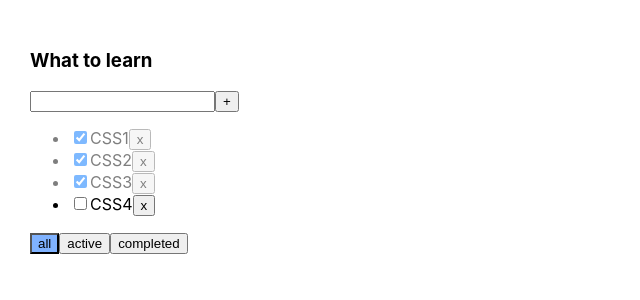
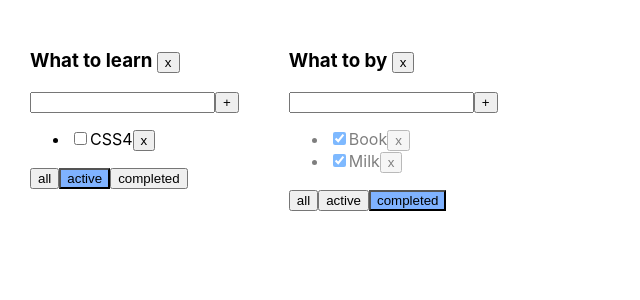
Before and after one commit to Kkatsiarryna/todolist, a React (Create React App) app: page / in a window 1280 px wide. Shown: the top 300 px of the page, without its empty margins (0-640 px from the left). Built offline with nearby package versions, Linux system fonts and the light colour scheme.

Commit message:
working with several todolists

```diff
--- a/src/App.tsx
+++ b/src/App.tsx
@@ -1,5 +1,4 @@
 import React, {useState} from 'react';
-import logo from './logo.svg';
 import './App.css';
 import {TaskType, TodoList} from './components/TodoList/TodoList';
 import {v1} from "uuid";
@@ -9,67 +8,147 @@
 
 function App() {
     console.log("App ren");
-    // let arr = useState(initTasks);
-    /*  let tasks = arr[0];
-      let setTasks = arr[1];*/ // функция кот меняет данные
 
-    let [tasks, setTasks] = useState<Array<TaskType>>([
-        {id: v1(), title: "CSS1", isDone: true},
-        {id: v1(), title: "CSS2", isDone: true},
-        {id: v1(), title: "CSS3", isDone: true},
-        {id: v1(), title: "CSS4", isDone: false}]);
-
-    console.log(tasks);
-
-    let [filter, setFilter] = useState<FilterValuesType>('all')
-
-    function removeTask(id: string) { //callback
-        let filteredTasks = tasks.filter(t => t.id !== id)
-        setTasks(filteredTasks); //измени в state таски, вызывается после логич обработки
+    type TodolistType ={
+        id: string
+        title: string
+        filter: FilterValuesType
     }
 
-    function addTask(title: string) { // придет из todolist
-        let newTask = {id: v1(), title: title, isDone: false};
-        let newTasks = [newTask, ...tasks];
-        setTasks(newTasks);
+    function removeTask(id: string, todolistId: string) { //callback
+        let tasks = tasksObj[todolistId] // достать один массив из объекта
+        let filteredTasks = tasks.filter(t => t.id !== id)
+        tasksObj[todolistId] = filteredTasks;
+        setTasks({...tasksObj}); //измени в state таски, вызывается после логич обработки
     }
 
+    function addTask(title: string, todolistId: string) { // придет из todolist
+
+        let newTask = {id: v1(), title: title, isDone: false};
+        let tasks = tasksObj[todolistId];
+        let newTasks = [newTask, ...tasks];
+        tasksObj[todolistId] = newTasks
+        setTasks({...tasksObj});
+    }
+
+    function changeStatus(taskId: string, isDone: boolean, todolistId: string) {
+        let tasks = tasksObj[todolistId];
+        let updatedTasks = tasks.map(task => task.id === taskId ? { ...task, isDone: isDone } : task);
+        tasksObj[todolistId] = updatedTasks;
+        setTasks({ ...tasksObj });
+    }
+
+    function changeFilter(value: FilterValuesType, todolistID: string) { // педадам ее callback-ом в todolist
+        let todolist = todolists.find((tl) => tl.id === todolistID);
+        if (todolist){
+            todolist.filter = value;
+            setTodolist([...todolists]);
+        }
+    }
+
+    let removeTodolist = (todolistID: string) => {
+        let filteredTodolist = todolists.filter ( tl => tl.id !== todolistID);
+        setTodolist(filteredTodolist);
+
+        delete tasksObj[todolistID];
+        setTasks({...tasksObj});
+    }
+
+    let todolistID1 = v1();
+    let todolistID2 = v1();
 
 
-    function changeStatus(taskId: string, isDone: boolean) {
-       let task =  tasks.find( t => t.id === taskId);
-       if (task){
-           task.isDone = isDone;
-       }
-       setTasks([...tasks]);
-    }
+    let [todolists, setTodolist] = useState<TodolistType[]>([
+        {id: todolistID1, title: "What to learn", filter: 'active'},
+        {id: todolistID2, title: "What to by", filter: 'completed'},
+    ] );
 
-    function changeFilter(value: FilterValuesType) { // педадам ее callback-ом в todolist
-        setFilter(value);
-    }
 
-    let tasksForTodolist = tasks;
-    if (filter === 'completed') {
-        tasksForTodolist = tasks.filter(t => t.isDone === true);
-    }
-    if (filter === 'active') {
-        tasksForTodolist = tasks.filter(t => t.isDone === false);
-
-    }
+    let [ tasksObj, setTasks] = useState({
+        [todolistID1]: [
+            {id: v1(), title: "CSS1", isDone: true},
+            {id: v1(), title: "CSS2", isDone: true},
+            {id: v1(), title: "CSS3", isDone: true},
+            {id: v1(), title: "CSS4", isDone: false}
+        ],
+        [todolistID2]: [
+            {id: v1(), title: "Book", isDone: true},
+            {id: v1(), title: "Milk", isDone: true},
+            {id: v1(), title: "Chocolate", isDone: false}
+        ],
+    });
 
     return (
         <div className="App">
-
-            <TodoList title="What to learn"
-                      tasks={tasksForTodolist}
-                      removeTask={removeTask}
-                      changeFilter={changeFilter}
-                      addTask = {addTask}
-                      changeTaskStatus = {changeStatus}
-                      filter={filter}/>
+            {
+                todolists.map( tl => {
+                    let tasksForTodolist = tasksObj[tl.id];
+                    if (tl.filter === 'completed') {
+                        tasksForTodolist = tasksForTodolist.filter(t => t.isDone === true);
+                    }
+                    if (tl.filter === 'active') {
+                        tasksForTodolist = tasksForTodolist.filter(t => t.isDone === false);
+                    }
+                        return (
+                            <TodoList
+                                      key = {tl.id}
+                                      id = {tl.id}
+                                      title={tl.title}
+                                      tasks={tasksForTodolist}
+                                      removeTask={removeTask}
+                                      changeFilter={changeFilter}
+                                      addTask={addTask}
+                                      changeTaskStatus={changeStatus}
+                                      filter={tl.filter}
+                                      removeTodolist={removeTodolist}/>
+                        )
+                    }
+                )
+            }
 
         </div>
     );
 }
 
 export default App;
+
+
+
+
+
+
+
+
+
+////////////////////////////////////
+
+// let arr = useState(initTasks);
+/*  let tasks = arr[0];
+  let setTasks = arr[1];*/ // функция кот меняет данные
+
+// function changeStatus(taskId: string, isDone: boolean) {
+//    let task =  tasks.find( t => t.id === taskId);
+//        if (task){
+//            task.isDone = isDone;
+//        }
+//        setTasks([...tasks]); }
+
+// <TodoList title="What to learn"
+//           tasks={tasksForTodolist}
+//           removeTask={removeTask}
+//           changeFilter={changeFilter}
+//           addTask={addTask}
+//           changeTaskStatus={changeStatus}
+//           filter={filter}/>
+
+
+//  let [filter, setFilter] = useState<FilterValuesType>('all')
+// let tasksForTodolist = tasks;
+// if (filter === 'completed') {
+//     tasksForTodolist = tasks.filter(t => t.isDone === true);
+// }
+// if (filter === 'active') {
+//     tasksForTodolist = tasks.filter(t => t.isDone === false);
+// }
+
+//setTasks(tasks.map(el => taskId === el.id ? {...el, isDone: isDone} : el))
--- a/src/components/TodoList/TodoList.tsx
+++ b/src/components/TodoList/TodoList.tsx
@@ -8,13 +8,15 @@
 }
 
 type PropsType = {
+    id: string
     title: string
     tasks: Array<TaskType>
-    removeTask: (id: string) => void
-    changeFilter: (value: FilterValuesType) => void
-    addTask: (title: string) => void
-    changeTaskStatus: (taskId: string, isDone: boolean) => void
+    removeTask: (id: string,  todolistId: string) => void
+    changeFilter: (value: FilterValuesType, todolistID: string) => void
+    addTask: (title: string, todolistId: string) => void
+    changeTaskStatus: (taskId: string, isDone: boolean, todolistId: string) => void
     filter: FilterValuesType
+    removeTodolist: (todolistId: string) => void
 
 }
 
@@ -25,33 +27,41 @@
     const keyDownHandler = (e: KeyboardEvent<HTMLElement>) => {
         setError(null);
         if (e.key === 'Enter') {
-            props.addTask(newTaskTitle)
+            props.addTask(newTaskTitle, props.id)
             setNewTaskTitle('')
         }
     }
+
     const onChangeHandler = (e: ChangeEvent<HTMLInputElement>) => {
         setNewTaskTitle(e.currentTarget.value) // элемент с которым произошло событие. значение
     }
+
     const onClickHandlerAddTask = () => {
-        if(newTaskTitle.trim() === ''){
+        if (newTaskTitle.trim() === '') {
             setError('Title is required');
             setNewTaskTitle("");
             return;
         }
-        props.addTask(newTaskTitle.trim())
+        props.addTask(newTaskTitle.trim(), props.id)
         setNewTaskTitle("");
-
     }
 
-    const onAllClickHandler = () => props.changeFilter('all');
-    const onActiveClickHandler = () => props.changeFilter('active');
-    const onCompletedClickHandler = () => props.changeFilter('completed');
+      const onAllClickHandler = () => props.changeFilter('all', props.id);
+      const onActiveClickHandler = () => props.changeFilter('active', props.id);
+      const onCompletedClickHandler = () => props.changeFilter('completed', props.id);
 
 
+    const onChangeCheckboxHandeler = (taskId: string, isDone: boolean) => {
+        props.changeTaskStatus(taskId, isDone, props.id)
+    }
+
+    const removeTodolist = () => {
+        props.removeTodolist(props.id);
+    }
 
     return (
         <div>
-            <h3>{props.title}</h3>
+            <h3>{props.title} <button onClick={removeTodolist}>x</button></h3>
             <div>
                 <input value={newTaskTitle}
                        onChange={onChangeHandler}
@@ -65,37 +75,78 @@
             <ul>
                 {
                     props.tasks.map((t) => {
-                        const onRemoveHandler = () => props.removeTask(t.id);
-                        const onChangeCheckboxHandeler = (e : ChangeEvent<HTMLInputElement>) => {
-                            props.changeTaskStatus(t.id, e.currentTarget.checked)
-                        }
-                        return (<li key={t.id} className={t.isDone ? 'is-done' : ''} >
-                                    <input type="checkbox"
-                                           onChange={onChangeCheckboxHandeler}
-                                           checked={t.isDone}/>
-                                    <span>{t.title}</span>
-                                    <button onClick={onRemoveHandler}>x</button>
-                                </li>
+                        const onRemoveHandler = () => props.removeTask(t.id, props.id);
+                        return (<li key={t.id} className={t.isDone ? 'is-done' : ''}>
+                                <input type="checkbox"
+                                       onChange={(e) => onChangeCheckboxHandeler(t.id, e.currentTarget.checked)}
+                                       checked={t.isDone}/>
+                                <span>{t.title}</span>
+                                <button onClick={onRemoveHandler}>x</button>
+                            </li>
 
                         )
                     })
                 }
-                {/*                <li><input type="checkbox" checked={props.tasks[0].isDone}/><span>{props.tasks[0].title}</span></li>
-                <li><input type="checkbox" checked={props.tasks[1].isDone}/><span>{props.tasks[1].title}</span></li>
-                <li><input type="checkbox" checked={props.tasks[2].isDone}/><span>{props.tasks[2].title}</span></li>*/}
             </ul>
             <div>
                 <button onClick={onAllClickHandler}
                         className={props.filter === 'all' ? 'active-filter' : ""}
-                >all</button>
+                >all
+                </button>
                 <button onClick={onActiveClickHandler}
                         className={props.filter === 'active' ? 'active-filter' : ""}
-                >active</button>
+                >active
+                </button>
                 <button onClick={onCompletedClickHandler}
                         className={props.filter === 'completed' ? 'active-filter' : ""}
-                >completed</button>
+                >completed
+                </button>
             </div>
         </div>
 
     )
 }
+
+
+/////////////////////////////////////////////////////////////////////////////////////////////
+
+
+
+// const onChangeCheckboxHandeler = (taskId: string, isDone: ChangeEvent<HTMLInputElement> ) => {
+//     props.changeTaskStatus(taskId, isDone.currentTarget.checked)
+// }
+
+// const onChangeCheckboxHandeler = (e : ChangeEvent<HTMLInputElement>) => {
+//     props.changeTaskStatus(t.id, e.currentTarget.checked)
+// }
+
+
+// {/*                <li><input type="checkbox" checked={props.tasks[0].isDone}/><span>{props.tasks[0].title}</span></li>
+//                 <li><input type="checkbox" checked={props.tasks[1].isDone}/><span>{props.tasks[1].title}</span></li>
+//                 <li><input type="checkbox" checked={props.tasks[2].isDone}/><span>{props.tasks[2].title}</span></li>*/}
+//
+//
+// {/*          <div>
+
+
+// <button onClick={() => {
+//     changeFilterTasksHandler('all')
+// }}
+//         className={filterClassName === 'all' ? 'active-filter' : ""}
+// >all</button>
+// <button onClick={() => {
+//     changeFilterTasksHandler('active')
+// }}
+//         className={filterClassName === 'active' ? 'active-filter' : ""}
+// >active</button>
+// <button onClick={() => {
+//     changeFilterTasksHandler('completed')
+// }} className={filterClassName === 'completed' ? 'active-filter' : ""}
+// >completed</button>
+
+// const changeFilterTasksHandler = (filter: FilterValuesType) => {
+//     props.changeFilter(filter)
+//     setFilterClassName(filter)
+// }
+
+//let [filterClassName, setFilterClassName] = useState<FilterValuesType>('all')
```
